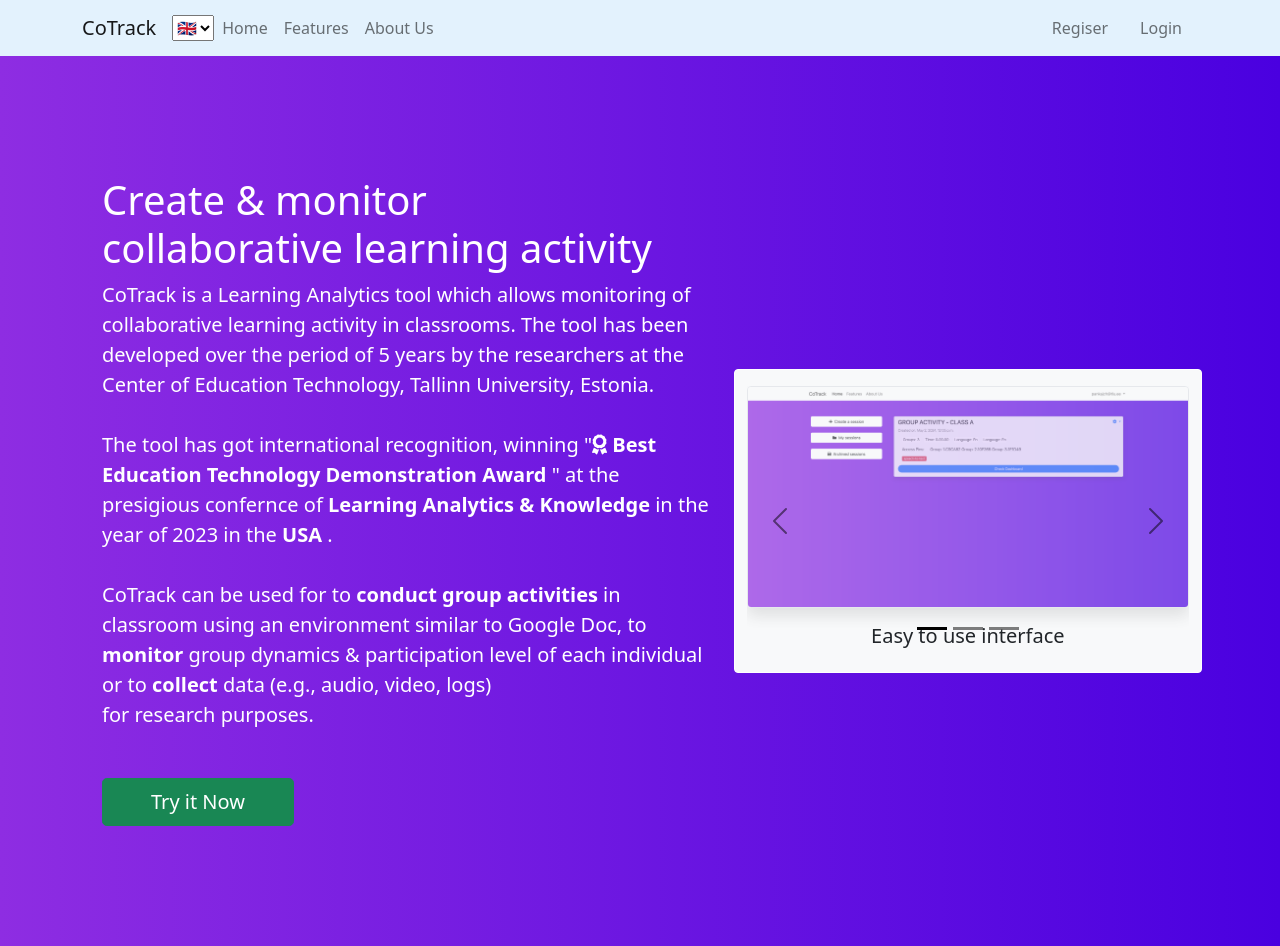
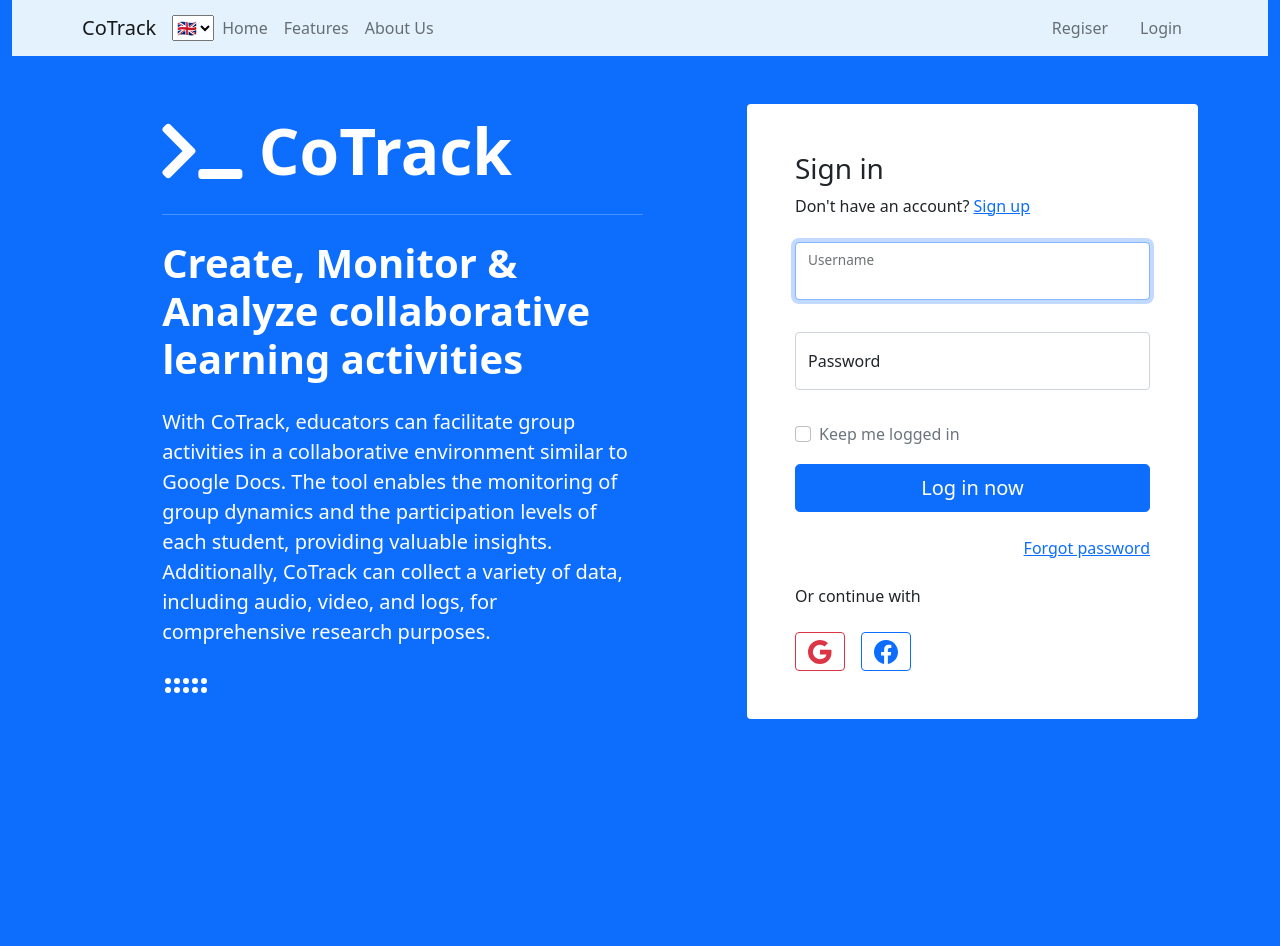
Before and after one commit to pankajchejara23/Taico-cotrack, a Django app: page /en/ in a window 1280 px wide. After the commit the page ends 719 px from the top, so only its background shows below. Run offline with Django 5.2, Linux system fonts and the light colour scheme; some libraries are stand-ins or nearby versions.

Commit message:
update user authentication ui and logic

```diff
--- a/users/forms.py
+++ b/users/forms.py
@@ -1,9 +1,15 @@
 from django import forms
 from django.utils.translation import gettext as _
-from django.contrib.auth.models import User
+
 from django.contrib.auth.forms import AuthenticationForm, UserCreationForm
 
 from .models import Profile
+
+# Using custom user model
+from django.contrib.auth import get_user_model
+from django.contrib.auth import authenticate
+User = get_user_model()
+
 
 class RegisterForm(UserCreationForm):
     """Thif form uses Django's UserCreationForm to render registration form.
@@ -54,8 +60,9 @@ class LoginForm(AuthenticationForm):
     username = forms.CharField(max_length=100,
                                required=True,
                                widget=forms.TextInput(attrs={
-                                   'placeholder': _('user name'),
-                                   'class': 'form-control'
+                                   'placeholder': _('email'),
+                                   'class': 'form-control',
+                                   'autofocus': True
                                }))
     password = forms.CharField(required=True,
                                widget= forms.PasswordInput(attrs={
@@ -63,10 +70,14 @@ class LoginForm(AuthenticationForm):
                                    'name': 'password',
                                    'class':'form-control'
                                }))
-    remember_me = forms.BooleanField(required= False)
+    remember_me = forms.BooleanField(required= False,widget= forms.CheckboxInput(attrs={
+                                   'class':'form-check-input'
+                               }))
     class Meta:
         model = User
         fields = ['username','password','remember_me']
+
+
 
 
 class UpdateUserForm(forms.ModelForm):
--- a/users/models.py
+++ b/users/models.py
@@ -1,6 +1,9 @@
 from django.db import models
-from django.contrib.auth.models import User
+from django.contrib.auth.models import AbstractUser
 from PIL import Image
+
+from django.contrib.auth import get_user_model
+User = get_user_model()
 
 class Profile(models.Model):
     """This model extends Django User model with a profile picture.
--- a/users/templates/base.html
+++ b/users/templates/base.html
@@ -5,6 +5,11 @@
     <!-- Required meta tags -->
     <meta charset="utf-8">
     <meta name="viewport" content="width=device-width, initial-scale=1, shrink-to-fit=no">
+
+     <!-- jQuery as some of the functionalities are not available with the jQuery loaded by the following bootstrap bundle -->
+    <script
+          src="https://code.jquery.com/jquery-3.7.1.min.js"
+          ></script>
 
     <!-- Bootstrap CSS -->
     <link href="https://cdn.jsdelivr.net/npm/bootstrap@5.0.2/dist/css/bootstrap.min.css" rel="stylesheet" integrity="sha384-EVSTQN3/azprG1Anm3QDgpJLIm9Nao0Yz1ztcQTwFspd3yD65VohhpuuCOmLASjC" crossorigin="anonymous">
@@ -14,23 +19,15 @@
 
   <title>{% block title %} {% endblock %} </title>
 </head>
-<body  style="background-image: linear-gradient(to right, #8e2de2, #4a00e0);">
-
-  <!-- Including navbar html -->
-  {% include 'navbar.html' %}
-  <script>
-    function autoResizeDiv()
-      {
-        document.getElementById('demo').style.height = window.innerHeight- 10 +'px';
-      }
-
-  </script>
-
-  <div class="container-fluid p-5 m-0">
-    <div class="row">
-      <div class="col-md-12 col-lg-12">
-
-        <!--Any flash messages pop up in any page because this is the base template-->
+<body  class="container-fluid bg-primary">
+  <div class="">
+    <!-- Including navbar html -->
+    {% include 'navbar.html' %}
+  </div>
+  <!--<div class='min-vh-100  d-flex align-items-center justify-content-center'> -->
+  <div class='min-vh-100'>
+    <!--Any flash messages pop up in any page -->
+      <div>
         {% if messages %}
           <div class="alert alert-dismissible fade show" role="alert">
             {% for message in messages %}
@@ -39,21 +36,21 @@
             <button type="button" class="btn-close" data-bs-dismiss="alert" aria-label="Close"></button>
           </div>
         {% endif %}
+      </div>
 
-      </div>
-    </div>
+      <!-- Content to populate in Django templates -->
+        {%block content%}
+        {% endblock %}
 
-    <!-- Content to populate in Django templates -->
-    {%block content%}
-    {% endblock %}
 
   </div>
 
     <!-- jQuery first, then Popper.js, then Bootstrap JS -->
     <script src="https://cdn.jsdelivr.net/npm/bootstrap@5.0.2/dist/js/bootstrap.bundle.min.js" integrity="sha384-MrcW6ZMFYlzcLA8Nl+NtUVF0sA7MsXsP1UyJoMp4YLEuNSfAP+JcXn/tWtIaxVXM" crossorigin="anonymous"></script>
 
-    <!-- Clipboard js -->
+    <!-- Clipboard js
     <script src="{% static 'clipboard.min.js' %}"></script>
+    -->
 
 </body>
 </html>
--- a/users/templates/registration/login.html
+++ b/users/templates/registration/login.html
@@ -1,75 +1,119 @@
+
 {% extends "base.html" %}
+{% load static %}
 {% load i18n %}
-{% block title %} {% trans 'Login Page' %} {% endblock title%}
+{% block title %} {% trans 'CoTrack' %} {% endblock title%}
 
 <!-- Populating content block in base template -->
 {% block content %}
-    <div class="form-content my-5 p-3">
-        <div class="container my-5">
-            <div class="row justify-content-center  align-items-center">
-                <div class="col-lg-5">
-                    <div class="card shadow-lg border-0 rounded-lg mt-0 mb-3">
-                        <div class="card-header justify-content-center">
-                          <h3 class="font-weight-light my-1 text-center">{% trans 'Sign In' %}</h3>
+
+<link rel="stylesheet" href="{%static 'login_page.css'%}}">
+<!-- Login 9 - Bootstrap Brain Component -->
+<section class="py-3 py-md-5 py-xl-8">
+  <div class="container">
+    <div class="row gy-4 align-items-center">
+      <div class="col-12 col-md-6 col-xl-7 text-white">
+        <div class="d-flex justify-content-center text-bg-primary">
+          <div class="col-12 col-xl-9">
+            <h1 class="display-3 mb-4" style="font-weight:600">
+               <i class="fas fa-terminal"></i> CoTrack
+            </h1>
+            <hr class="border-primary-subtle mb-4">
+            <h1 class="display-6 mb-4" style="font-weight:600">
+                {% trans 'Create, Monitor & Analyze collaborative learning activities' %}
+            </h1>
+            <p class="fs-5">
+                    <!-- Block translated for translations -->
+                    {% blocktrans %}
+                    With CoTrack, educators can facilitate group activities in a collaborative environment similar to Google Docs.
+                    The tool enables the monitoring of group dynamics and the participation levels of each student, providing valuable insights.
+                    Additionally, CoTrack can collect a variety of data, including audio, video, and logs, for comprehensive research purposes.
+                    {% endblocktrans%}
+
+                </p><div class="text-endx">
+              <svg xmlns="http://www.w3.org/2000/svg" width="48" height="48" fill="currentColor" class="bi bi-grip-horizontal" viewBox="0 0 16 16">
+                <path d="M2 8a1 1 0 1 1 0 2 1 1 0 0 1 0-2zm0-3a1 1 0 1 1 0 2 1 1 0 0 1 0-2zm3 3a1 1 0 1 1 0 2 1 1 0 0 1 0-2zm0-3a1 1 0 1 1 0 2 1 1 0 0 1 0-2zm3 3a1 1 0 1 1 0 2 1 1 0 0 1 0-2zm0-3a1 1 0 1 1 0 2 1 1 0 0 1 0-2zm3 3a1 1 0 1 1 0 2 1 1 0 0 1 0-2zm0-3a1 1 0 1 1 0 2 1 1 0 0 1 0-2zm3 3a1 1 0 1 1 0 2 1 1 0 0 1 0-2zm0-3a1 1 0 1 1 0 2 1 1 0 0 1 0-2z" />
+              </svg>
             </div>
-
+          </div>
+        </div>
+      </div>
+      <div class="col-12 col-md-6 col-xl-5">
+        <div class="card border-0 rounded-4">
+          <div class="card-body p-3 p-md-4 p-xl-5">
+            <div class="row">
               <!-- Form errors -->
                         {% if form.errors %}
                             <div class="alert alert-danger alert-dismissible  fade show" role="alert">
                                 <div id="form_errors">
                                     {% for key, value in form.errors.items %}
-                                        <strong>{{ value }}</strong>
+                                        <strong>{{key}}:</strong>{{ value }}
                                     {% endfor %}
                                 </div>
-                                <button type="button" class="close" data-dismiss="alert" aria-label="Close">
-                                    <span aria-hidden="true">&times;</span>
+                                <button type="button" class="btn-close" class="btn-close" data-bs-dismiss="alert" aria-label="Close">
                                 </button>
                             </div>
                         {% endif %}
-
-                        <!-- Login form -->
-                        <div class="card-body">
-                            <form method="POST">
-                                {% csrf_token %}
-                                <div class="form-row p-2">
-                                    <div class="col-md-10 offset-md-1">
-                                        <div class="form-group">
-		                                    <label class="small mb-1">{% trans 'Username' %}</label>
-		                                    {{ form.username }}
+            </div>
+            <div class="row">
+              <div class="col-12">
+                <div class="mb-4">
+                  <h3>Sign in</h3>
+                  <p>Don't have an account? <a href="{% url 'register'%}">Sign up</a></p>
                 </div>
               </div>
             </div>
-                                <div class="form-row p-2">
-                                    <div class="col-md-10 offset-md-1">
-                                        <div class="form-group">
-                                            <label class="small mb-1">{% trans 'Password' %}</label>
-                                            {{ form.password }}
-                                            {{ form.errors.password }}
+            <form method="POST">
+              {% csrf_token %}
+              <div class="row gy-3 overflow-hidden">
+                <div class="col-12">
+                  <div class="form-floating mb-3">
+                    {{ form.username }}
+                    <label for="email" class="form-label">Username</label>
                   </div>
                 </div>
-                                </div>
-                                <div class="form-row p-2">
-                                    <div class="col-md-10 offset-md-1">
-                                        <div class="form-group">
-                                            <!-- Add a Remember me functionality -->
-                                            {{ form.remember_me }}
-                                            <label> {% trans 'Remember me' %}</label>
+                <div class="col-12">
+                  <div class="form-floating mb-3">
+                    {{ form.password }}
+                    <label for="password" class="form-label">Password</label>
                   </div>
                 </div>
+                <div class="col-12">
+                  <div class="form-check">
+                    {{ form.remember_me }}
+                    <label class="form-check-label text-secondary" for="remember_me">
+                      Keep me logged in
+                    </label>
                   </div>
-                                <div class="form-row">
-                                    <div class="col-md-10 offset-md-1">
-                                        <div class="form-group mt-0 mb-1">
-                                          <button name="login" class="col-md-12 btn btn-primary" id="login">{% trans 'Sign In' %}</button>
+                </div>
+                <div class="col-12">
+                  <div class="d-grid">
+                    <button class="btn btn-primary btn-lg" type="submit">Log in now</button>
                   </div>
                 </div>
               </div>
             </form>
+            <div class="row">
+              <div class="col-12">
+                <div class="d-flex gap-2 gap-md-4 flex-column flex-md-row justify-content-md-end mt-4">
+                  <a href="{% url 'password_reset'%}">Forgot password</a>
                 </div>
-                        <div class="card-footer text-center">
-                            <div class="small">
-                                <a href="{% url 'register'%}">{% trans "Don't have an account yet? Go to signup" %}</a><br>
-                                <a  href="{% url 'password_reset' %}"><i class='py-2'>{% trans 'Forgot Password' %}?</i></a>
+              </div>
+            </div>
+            <div class="row">
+              <div class="col-12">
+                <p class="mt-4 mb-4">Or continue with</p>
+                <div class="d-flex gap-2 gap-sm-3 justify-content-centerX">
+                  <a href="#!" class="btn btn-outline-danger bsb-btn-circle bsb-btn-circle-2xl">
+                    <svg xmlns="http://www.w3.org/2000/svg" width="24" height="24" fill="currentColor" class="bi bi-google" viewBox="0 0 16 16">
+                      <path d="M15.545 6.558a9.42 9.42 0 0 1 .139 1.626c0 2.434-.87 4.492-2.384 5.885h.002C11.978 15.292 10.158 16 8 16A8 8 0 1 1 8 0a7.689 7.689 0 0 1 5.352 2.082l-2.284 2.284A4.347 4.347 0 0 0 8 3.166c-2.087 0-3.86 1.408-4.492 3.304a4.792 4.792 0 0 0 0 3.063h.003c.635 1.893 2.405 3.301 4.492 3.301 1.078 0 2.004-.276 2.722-.764h-.003a3.702 3.702 0 0 0 1.599-2.431H8v-3.08h7.545z" />
+                    </svg>
+                  </a>
+                  <a href="#!" class="btn btn-outline-primary bsb-btn-circle bsb-btn-circle-2xl">
+                    <svg xmlns="http://www.w3.org/2000/svg" width="24" height="24" fill="currentColor" class="bi bi-facebook" viewBox="0 0 16 16">
+                      <path d="M16 8.049c0-4.446-3.582-8.05-8-8.05C3.58 0-.002 3.603-.002 8.05c0 4.017 2.926 7.347 6.75 7.951v-5.625h-2.03V8.05H6.75V6.275c0-2.017 1.195-3.131 3.022-3.131.876 0 1.791.157 1.791.157v1.98h-1.009c-.993 0-1.303.621-1.303 1.258v1.51h2.218l-.354 2.326H9.25V16c3.824-.604 6.75-3.934 6.75-7.951z" />
+                    </svg>
+                  </a>
                 </div>
               </div>
             </div>
@@ -77,4 +121,6 @@
         </div>
       </div>
     </div>
-{% endblock content %}
+  </div>
+</section>
+{% endblock %}
--- a/users/urls.py
+++ b/users/urls.py
@@ -1,10 +1,10 @@
 from django.urls import path
 from django.contrib.auth import views as auth_views
 
-from .views import home, logout, RegisterView, CustomLoginView, ResetPasswordView, ChangePasswordView
+from .views import home, logout, change_language, RegisterView, CustomLoginView, ResetPasswordView, ChangePasswordView
 
 urlpatterns = [
-    path('',home, name='home'),
+    path('',CustomLoginView.as_view(), name='home'),
     path('login/', CustomLoginView.as_view(), name='login'),
     path('logout/', logout, name='logout'),
     path('register/', RegisterView.as_view(), name='register'),
--- a/users/views.py
+++ b/users/views.py
@@ -11,6 +11,8 @@ from django.contrib.messages.views import SuccessMessageMixin
 
 from django.conf import settings
 from django.utils.translation import gettext as _
+
+
 
 class RegisterView(View):
     """View for user registration
@@ -71,6 +73,19 @@ def logout(request):
     user_logout(request)
     return redirect('login')
 
+def change_language(request, lang_code):
+    """Change user language for translation.
+       url: '/change_lang'
+
+    Args:
+        request (HttpRequest): request object
+        lang_code(str): language code
+    """
+    next = request.META.get('HTTP_REFERER')
+    translation.activate(lang_code)
+    response = HttpResponse(status=204)
+    response.set_cookie(settings.LANGUAGE_COOKIE_NAME, lang_code)
+    return response
 
 class CustomLoginView(LoginView):
     """View to display and process user's login
```
Also changed, not shown: users/templates/registration/register.html (+61 -57 lines), users/templates/teacher_base.html (+18 -9 lines). Lines whose indentation alone changed are shown as unchanged.
